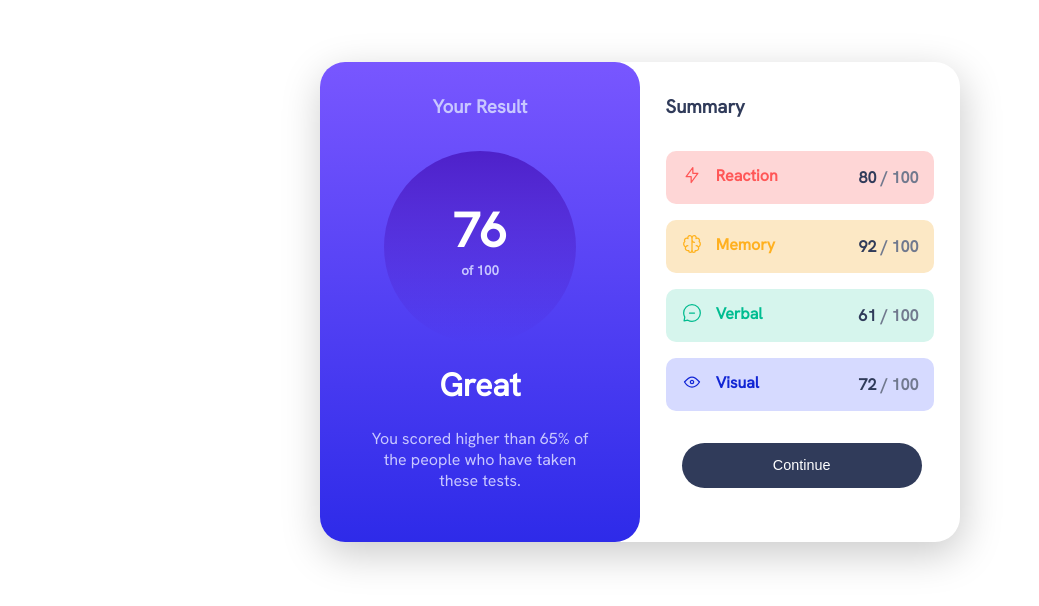
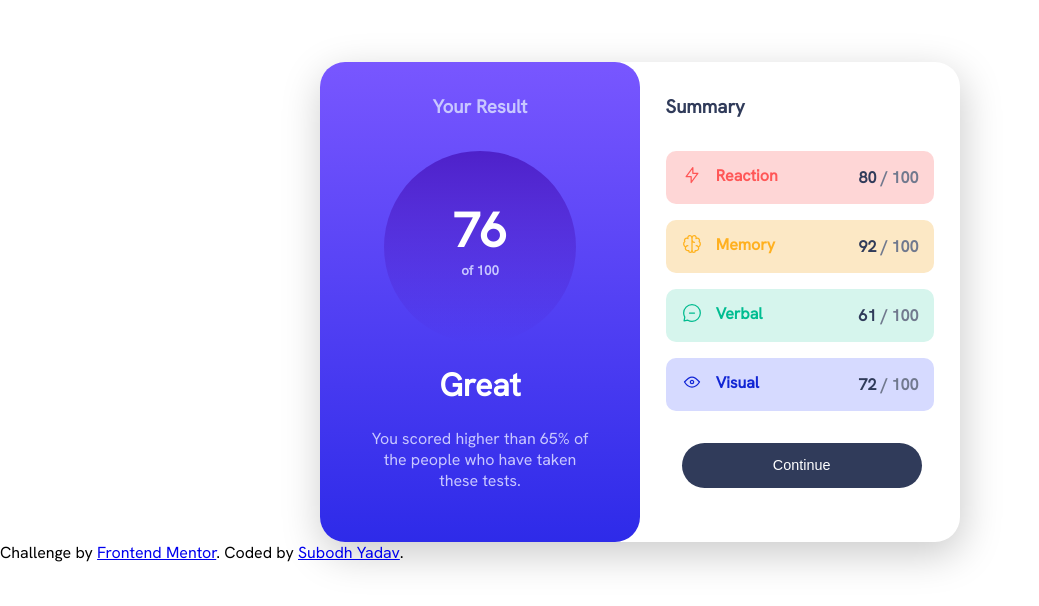
Before and after one commit to Subodh2002/Result-Summary-Page, a plain HTML site: page results-summary-component-main/index.html in a window 1280 px wide. Shown: the part 178-784 px from the top of the page, without its empty margins (0-1039 px from the left). Drawn offline with Linux system fonts and the light colour scheme.

Commit message:
Update index.html

```diff
--- a/results-summary-component-main/index.html
+++ b/results-summary-component-main/index.html
@@ -78,5 +78,10 @@
 
       </div>
     </div>
+
+  <div class="attribution">
+    Challenge by <a href="https://www.frontendmentor.io?ref=challenge" target="_blank">Frontend Mentor</a>.
+    Coded by <a href="https://www.frontendmentor.io/profile/Subodh2002">Subodh Yadav</a>.
+  </div>
 </body>
 </html>
```
